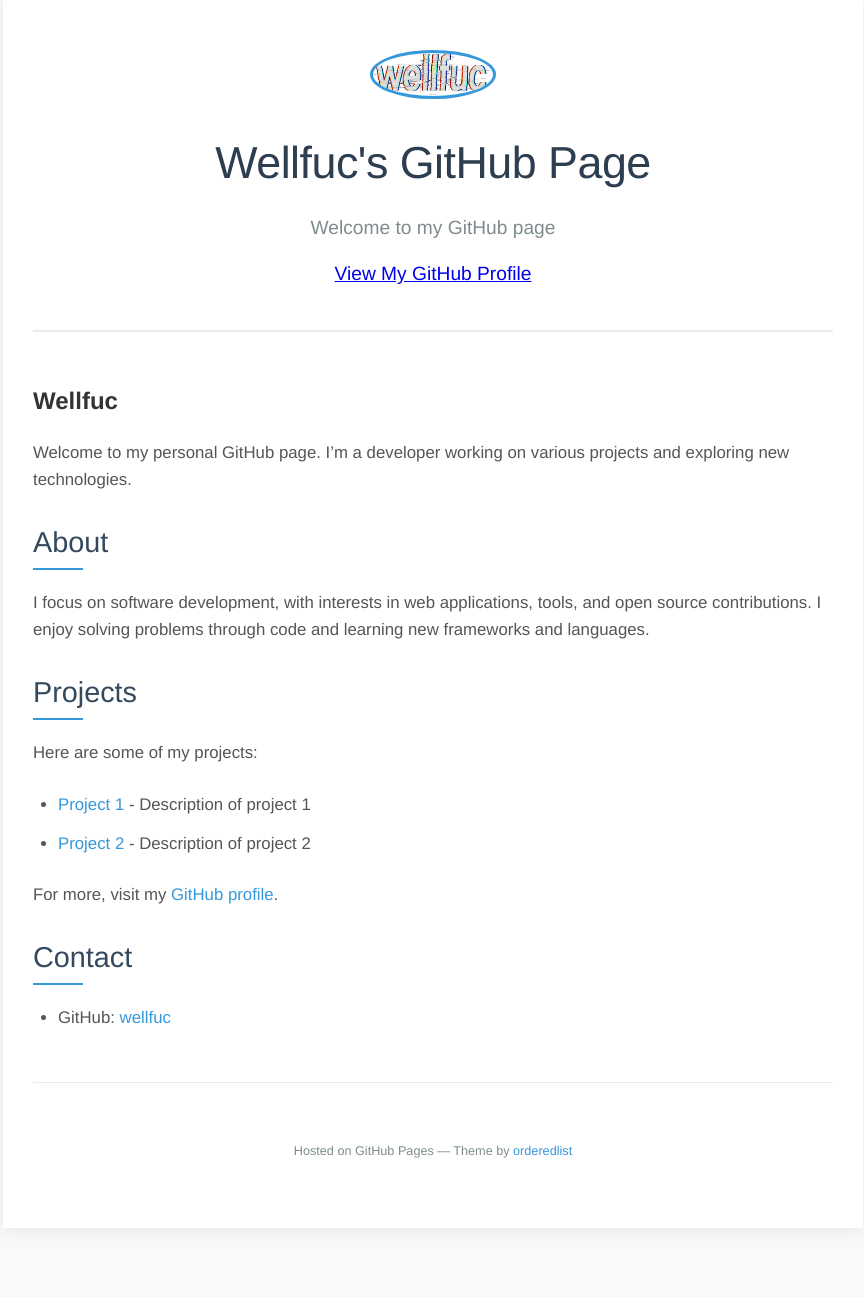
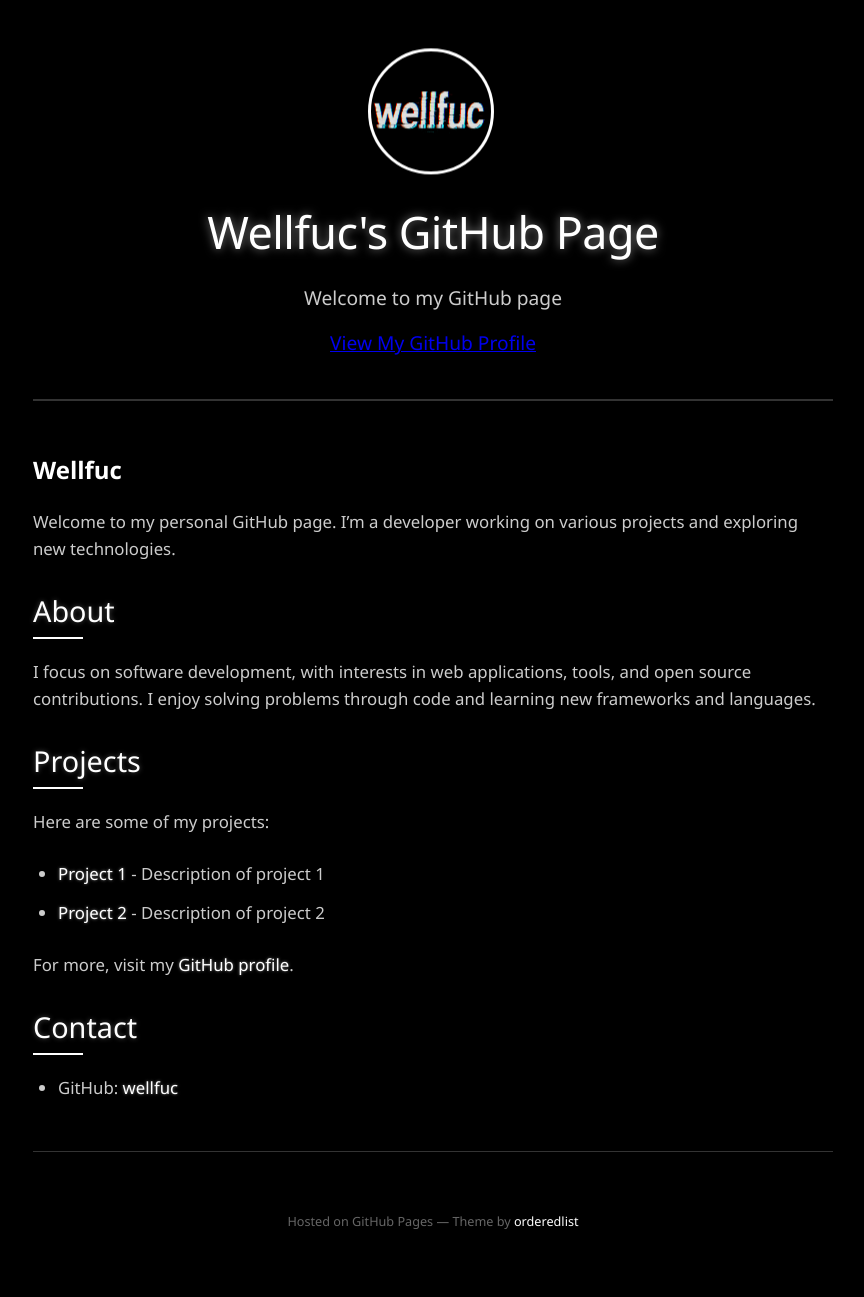
Before and after one commit to wellfuc/wellfuc.github.io, a Jekyll site: the page built from index.md, in a window 1280 px wide. Shown: the whole page, without its empty margins (207-1071 px from the left). Built offline with Jekyll 4.4.1, drawn with Linux system fonts in a browser that asks for light colours; before the commit the page ends 1228 px from its top, so only the background shows below that.

Commit message:
Apply dark glitch theme with improved fonts and image styling

```diff
--- a/_layouts/default.html
+++ b/_layouts/default.html
@@ -15,9 +15,7 @@
   <body>
     <div class="wrapper">
       <header>
-        <div style="text-align: center; margin-bottom: 20px;">
-          <img src="/assets/wellfuc.png" alt="Profile Picture" style="width: 120px; height: 120px; border-radius: 50%; border: 3px solid #3498db;">
-        </div>
+        <div class="profile-img" role="img" aria-label="Wellfuc profile image"></div>
         <h1><a href="{{ "/" | absolute_url }}">{{ site.title | default: site.github.repository_name }}</a></h1>
 
         {% if site.logo %}
--- a/assets/css/style.css
+++ b/assets/css/style.css
@@ -1,34 +1,80 @@
 body {
-  font-family: 'Helvetica Neue', Arial, sans-serif;
+  font-family: "Segoe UI", system-ui, -apple-system, Roboto, sans-serif;
   margin: 0;
   padding: 0;
-  background-color: #f8f9fa;
-  color: #333;
+  background-color: #000;
+  color: #fff;
   line-height: 1.6;
+  -webkit-user-select: none;
+  user-select: none;
+  -webkit-touch-callout: none;
 }
 
 .wrapper {
   max-width: 800px;
   margin: 0 auto;
   padding: 50px 30px;
-  background-color: white;
-  box-shadow: 0 2px 15px rgba(0, 0, 0, 0.08);
+  background-color: transparent;
   min-height: 100vh;
 }
 
 header {
   text-align: center;
   padding-bottom: 40px;
-  border-bottom: 2px solid #e9ecef;
+  border-bottom: 2px solid #333;
   margin-bottom: 50px;
+}
+
+header .profile-img {
+  position: relative;
+  width: 120px;
+  height: 120px;
+  margin: 0 auto 20px;
+  background: transparent url("/assets/wellfuc.png") center / contain no-repeat;
+  border-radius: 50%;
+  border: 3px solid #fff;
+  filter: drop-shadow(0 0 0 rgba(255,255,255,0));
+  animation: fadeIn 2.4s ease forwards,
+             glitch 12.11s linear infinite alternate;
+  -webkit-user-drag: none;
+  touch-action: none;
+  will-change: transform;
+  z-index: 1;
+}
+
+header .profile-img::before,
+header .profile-img::after {
+  content: "";
+  position: absolute;
+  inset: 0;
+  background: url("/assets/wellfuc.png") center / contain no-repeat;
+  border-radius: 50%;
+  opacity: 0.7;
+  will-change: clip-path, transform;
+  pointer-events: none;
+}
+
+header .profile-img::before {
+  transform: translateX(2px);
+  animation: glitchTop 2.73s linear infinite alternate;
+  animation-delay: -1.11s;
+  filter: drop-shadow(-2px 0 red);
+}
+
+header .profile-img::after {
+  transform: translateX(-2px);
+  animation: glitchBottom 5.07s linear infinite alternate;
+  animation-delay: -0.77s;
+  filter: drop-shadow(2px 0 cyan);
 }
 
 header h1 {
   margin: 0;
   font-size: 2.8em;
   font-weight: 300;
-  color: #2c3e50;
+  color: #fff;
   letter-spacing: -0.5px;
+  text-shadow: 0 0 10px rgba(255,255,255,0.5);
 }
 
 header h1 a {
@@ -38,7 +84,7 @@
 
 header p {
   margin: 15px 0 0 0;
-  color: #7f8c8d;
+  color: #ccc;
   font-size: 1.2em;
   font-weight: 300;
 }
@@ -48,11 +94,12 @@
 }
 
 section h2 {
-  color: #34495e;
+  color: #fff;
   font-size: 1.8em;
   margin-bottom: 25px;
   font-weight: 400;
   position: relative;
+  text-shadow: 0 0 5px rgba(255,255,255,0.3);
 }
 
 section h2::after {
@@ -62,12 +109,12 @@
   left: 0;
   width: 50px;
   height: 2px;
-  background-color: #3498db;
+  background-color: #fff;
 }
 
 section p, section ul {
   margin-bottom: 25px;
-  color: #555;
+  color: #ccc;
   font-size: 1.05em;
 }
 
@@ -80,31 +127,65 @@
 }
 
 section a {
-  color: #3498db;
+  color: #fff;
   text-decoration: none;
   transition: color 0.3s ease;
+  text-shadow: 0 0 3px rgba(255,255,255,0.5);
 }
 
 section a:hover {
-  color: #2980b9;
+  color: #00ffff;
   text-decoration: underline;
 }
 
 footer {
   text-align: center;
   padding-top: 40px;
-  border-top: 1px solid #e9ecef;
-  color: #7f8c8d;
+  border-top: 1px solid #333;
+  color: #666;
   font-size: 0.95em;
 }
 
 footer a {
-  color: #3498db;
+  color: #fff;
   text-decoration: none;
 }
 
 footer a:hover {
   text-decoration: underline;
+}
+
+/* Keyframes */
+@keyframes glitchTop {
+  0%   { clip-path: inset(2% 0 84% 0); }
+  12%  { clip-path: inset(10% 0 70% 0); }
+  24%  { clip-path: inset(20% 0 60% 0); }
+  36%  { clip-path: inset(30% 0 50% 0); }
+  60%  { clip-path: inset(0 0 0 0); }
+  100% { clip-path: inset(6% 0 72% 0); }
+}
+
+@keyframes glitchBottom {
+  0%   { clip-path: inset(84% 0 2% 0); }
+  12%  { clip-path: inset(70% 0 10% 0); }
+  24%  { clip-path: inset(60% 0 20% 0); }
+  36%  { clip-path: inset(50% 0 30% 0); }
+  60%  { clip-path: inset(0 0 0 0); }
+  100% { clip-path: inset(72% 0 6% 0); }
+}
+
+@keyframes glitch {
+  0%   { transform: translate3d(-1px,  1px, 0); }
+  20%  { transform: translate3d(-2px,  2px, 0); }
+  40%  { transform: translate3d(-2px, -2px, 0); }
+  60%  { transform: translate3d( 2px,  2px, 0); }
+  80%  { transform: translate3d( 2px, -2px, 0); }
+  100% { transform: translate3d( 1px, -1px, 0); }
+}
+
+@keyframes fadeIn {
+  from { opacity: 0; }
+  to   { opacity: 1; }
 }
 
 /* Responsive design */
@@ -122,3 +203,9 @@
     font-size: 1.5em;
   }
 }
+
+@media (prefers-reduced-motion: reduce) {
+  header .profile-img, header .profile-img::before, header .profile-img::after {
+    animation: none !important;
+  }
+}
```
